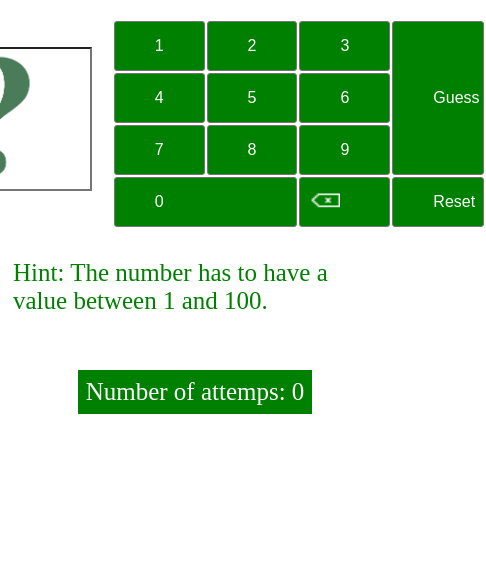
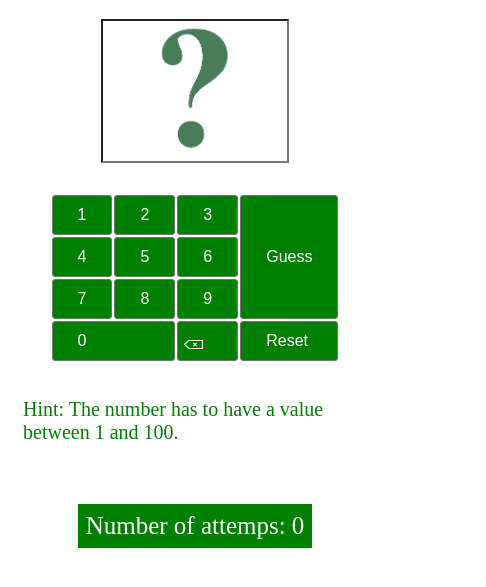
Before and after one commit to sabfiamo/GUESS-THE-NUMBER, a website: page docs/index.html in a window 390 px wide. Shown: the part 69-656 px from the top of the page, 486 px wide, since content can reach past the window. Drawn offline with Linux system fonts and the light colour scheme; files whose address does not match are found by name.

Commit message:
add responsive mobile

```diff
--- a/docs/index.html
+++ b/docs/index.html
@@ -35,7 +35,11 @@
           <tr>
             <td colspan="2">0</td>
             <td>
-              <img class="btn_delete" id="btn_delete" src="images/borrar.png" />
+              <img
+                class="btn_delete"
+                id="btn_delete"
+                src="./assets/images/borrar.png"
+              />
             </td>
             <td>Reset</td>
           </tr>
--- a/src/scss/main.scss
+++ b/src/scss/main.scss
@@ -1,53 +1,53 @@
-.main{
+.main {
   display: flex;
   flex-direction: column;
   justify-content: center;
   align-items: center;
-
 }
-.title{
-    color:green;
+.title {
+  color: green;
 }
-.section{
-    display: flex;
-    flex-direction: row;
-    align-items: center;
-    gap:20px;
-}
-.form{
+.section {
   display: flex;
   flex-direction: column;
-
+  align-items: center;
+  gap: 20px;
+  @media (min-width: 768px) {
+    flex-direction: row;
   }
- .label{
+}
+.form {
+  display: flex;
+  flex-direction: column;
+}
+.label {
   margin-bottom: 10px;
-
 }
- .input{
+.input {
   height: fit-content;
   margin-bottom: 10px;
   font-size: 120px;
-    color:green;
-    width:180px;
+  color: green;
+  width: 180px;
   background-image: url("../images/images-removebg-preview.png");
   background-size: contain;
   background-repeat: no-repeat;
   background-position: center center;
-
 }
 
-
-.count{
+.count {
   border: 3px solid green;
   background-color: green;
-    color:white;
+  color: white;
   padding: 5px;
   font-size: 25px;
-
 }
 .info {
+  padding: 15px;
+  color: green;
+  font-size: 20px;
+  @media (min-width: 768px) {
     padding: 5px;
-    color:green;
     font-size: 25px;
-
   }
+}
--- a/src/scss/virtual-key.scss
+++ b/src/scss/virtual-key.scss
@@ -1,13 +1,16 @@
 .table_teclado tr td {
   background: green;
-    color: #FFF;
-    padding: 15px 40px;
+  color: #fff;
+  padding: 10px 25px;
   cursor: pointer;
   border-radius: 3px;
   font-family: sans-serif;
   border: 1px solid #757575;
-    max-width: 10px;
+
   position: relative;
+  @media (min-width: 768px) {
+    padding: 15px 40px;
+  }
 }
 
 .table_teclado tr td:hover {
@@ -16,7 +19,10 @@
 
 .btn_delete {
   position: absolute;
-    left: 10px;
-    bottom: 10px;
+  left: 5px;
+  bottom: 5px;
+  width: 20px;
+  @media (min-width: 768px) {
     width: 30px;
   }
+}
```
Also changed, not shown: src/html/index.html (+5 -1 lines), docs/assets/css/main.css, docs/assets/css/virtual-key.css. Lines whose indentation alone changed are shown as unchanged.
